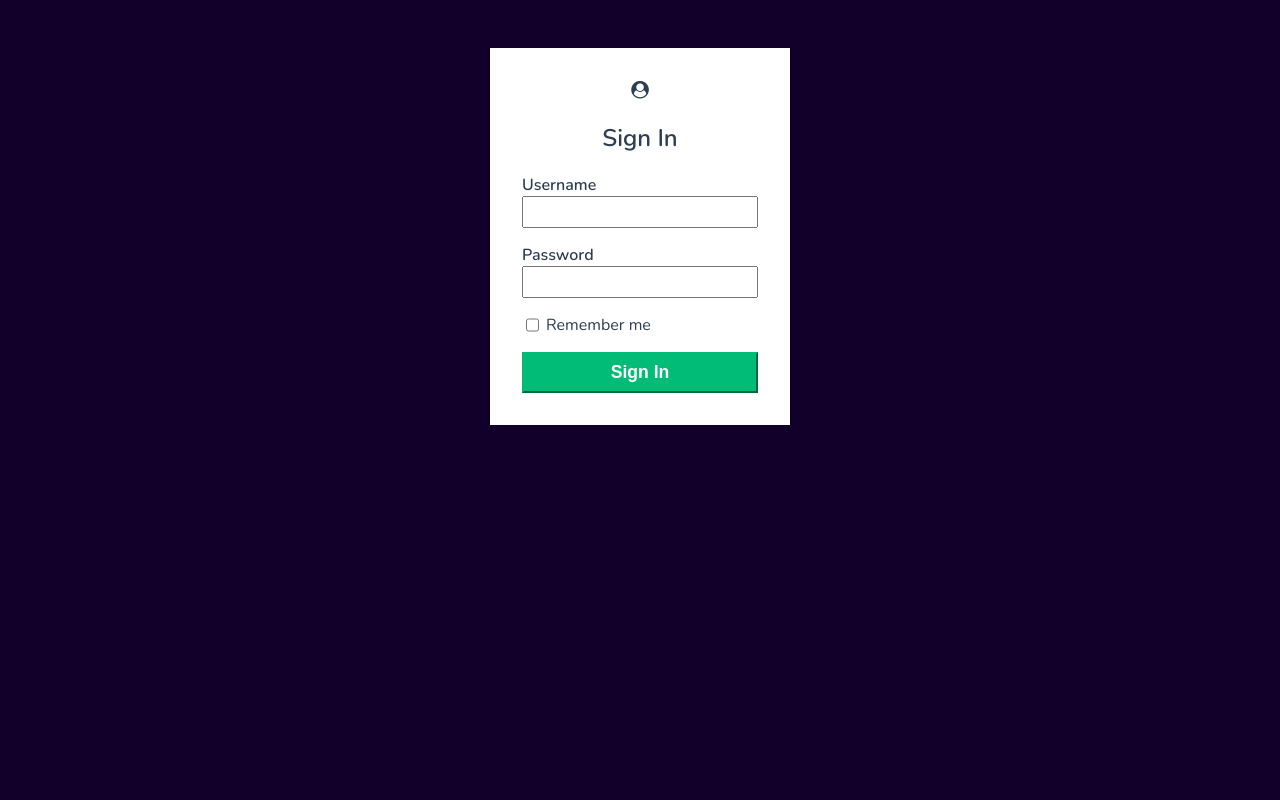
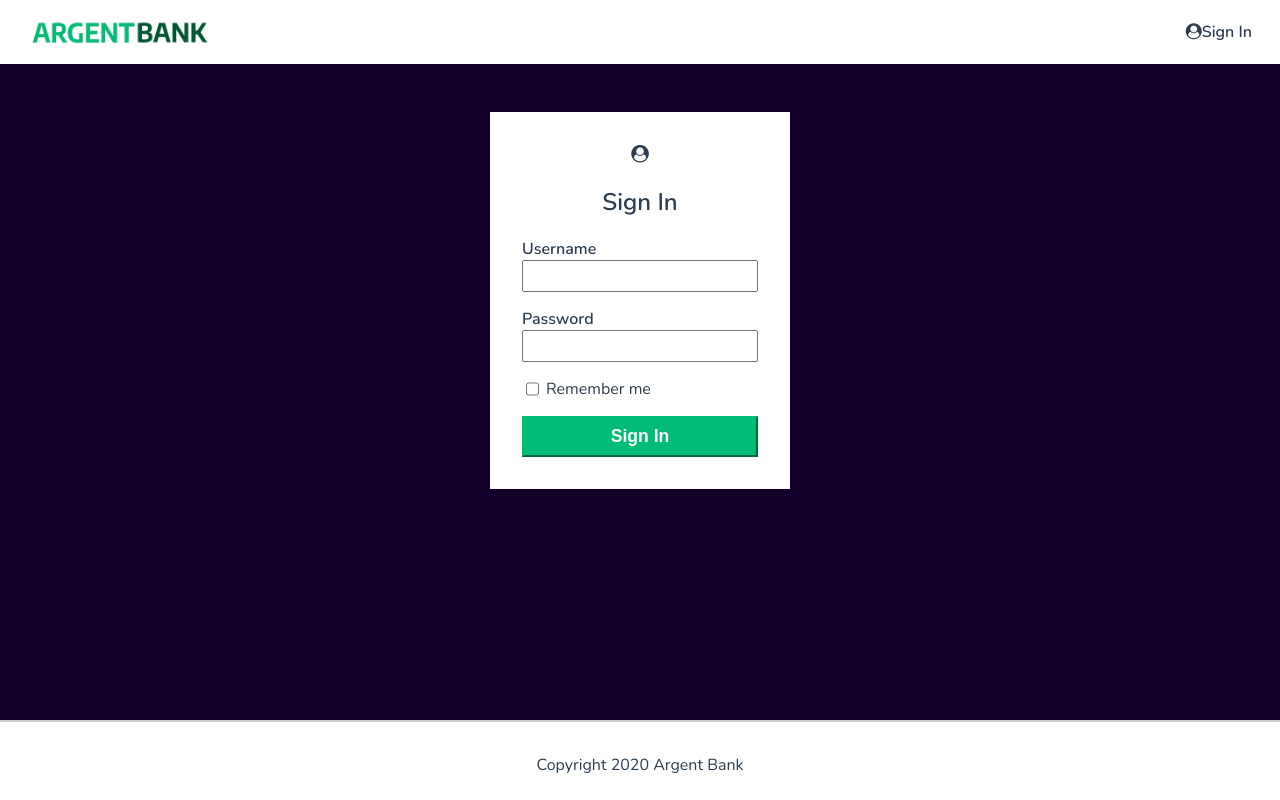
Before and after one commit to Maximecat/Maximecat_13_10092023, a React (Create React App) app: page /login in a window 1280 px wide. Built offline with nearby package versions, Linux system fonts and the light colour scheme.

Commit message:
SignIn page, add Header/Footer

```diff
--- a/src/pages/SignIn/SignIn.jsx
+++ b/src/pages/SignIn/SignIn.jsx
@@ -1,11 +1,17 @@
+import Footer from '../../components/Footer/Footer';
+import Header from '../../components/Header/Header';
 import SignInForm from '../../components/SignInForm/SignInForm';
 import './SignIn.css';
 
 function SignIn() {
     return (
-        <main className="main bg-dark">
-            <SignInForm />
-        </main>
+        <>
+            <Header />
+            <main className="main bg-dark">
+                <SignInForm />
+            </main>
+            <Footer />
+        </>
     );
 }
 
```
